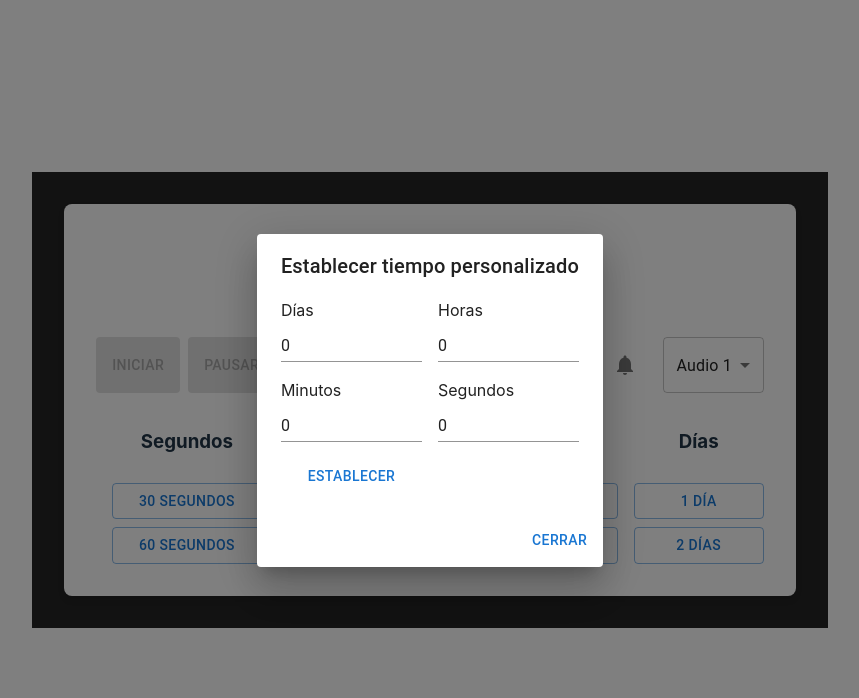
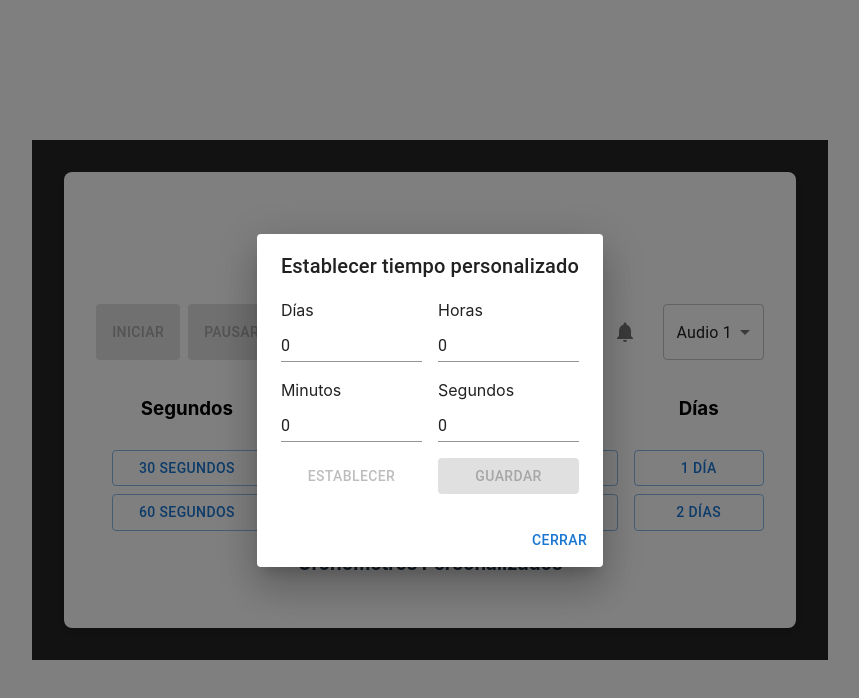
Before and after one commit to CesarGarces/setmytimer, a React (Vite) app: page / in a window 1280 px wide. Both pictures are taken after a click on the button "PERSONALIZAR". Shown: the top 698 px of the page, without its empty margins (210-1069 px from the left). Built offline with nearby package versions, Linux system fonts and the light colour scheme.

Commit message:
feat(new custom timer)

```diff
--- a/src/components/Counter.css
+++ b/src/components/Counter.css
@@ -52,18 +52,22 @@
 }
 
 .seconds {
+  color: black;
   grid-area: seconds;
 }
 
 .minutes {
+  color: black;
   grid-area: minutes;
 }
 
 .hours {
+  color: black;
   grid-area: hours;
 }
 
 .days {
+  color: black;
   grid-area: days;
 }
 
@@ -96,3 +100,10 @@
 .full-width-button {
   width: 100%;
 }
+
+.custom-timers {
+  display: flex;
+  flex-direction: column;
+  gap: 1rem;
+  /* space-y-4 */
+}
--- a/src/components/Counter.tsx
+++ b/src/components/Counter.tsx
@@ -23,6 +23,7 @@ export default function Counter() {
   const [showModal, setShowModal] = useState(false);
   const [isMuted, setIsMuted] = useState(false);
   const [selectedAudio, setSelectedAudio] = useState("/alarm-sound-1.mp3");
+  const [customTimers, setCustomTimers] = useState<number[]>([]);
   const audioRef = useRef<HTMLAudioElement | null>(null);
 
   useEffect(() => {
@@ -83,6 +84,9 @@ export default function Counter() {
     const totalSeconds = days * 86400 + hours * 3600 + minutes * 60 + seconds;
     setTime(totalSeconds);
     setShowModal(false);
+
+    // Agregar el tiempo personalizado a la lista de customTimers
+    setCustomTimers([...customTimers, totalSeconds]);
   };
 
   const toggleMute = () => {
@@ -156,6 +160,20 @@ export default function Counter() {
             <Button variant="outlined" onClick={() => setQuickTime(172800)}>2 días</Button>
           </div>
         </div>
+
+        {/* Botones de cronómetros personalizados */}
+        <div className="custom-timers">
+          <h3>Cronómetros Personalizados</h3>
+          {customTimers.map((timer, index) => (
+            <Button
+              key={index}
+              variant="outlined"
+              onClick={() => setTime(timer)}
+            >
+              Personalizado {index + 1}: {formatTime(timer)}
+            </Button>
+          ))}
+        </div>
       </Box>
 
       <Dialog open={showModal} onClose={() => setShowModal(false)}>
@@ -224,9 +242,10 @@ function CustomTimeForm({ onSubmit }: { onSubmit: (d: number, h: number, m: numb
           onChange={(e: React.ChangeEvent<HTMLInputElement>) => setSeconds(parseInt(e.target.value))}
         />
       </div>
-      <Button type="submit" className="full-width-button">
+      <Button disabled={!days && !hours && !minutes && !seconds} type="submit" className="full-width-button">
         Establecer
       </Button>
+      <Button disabled={!days && !hours && !minutes && !seconds} type="submit" variant="contained">Guardar</Button>
     </form>
   );
 }
```
